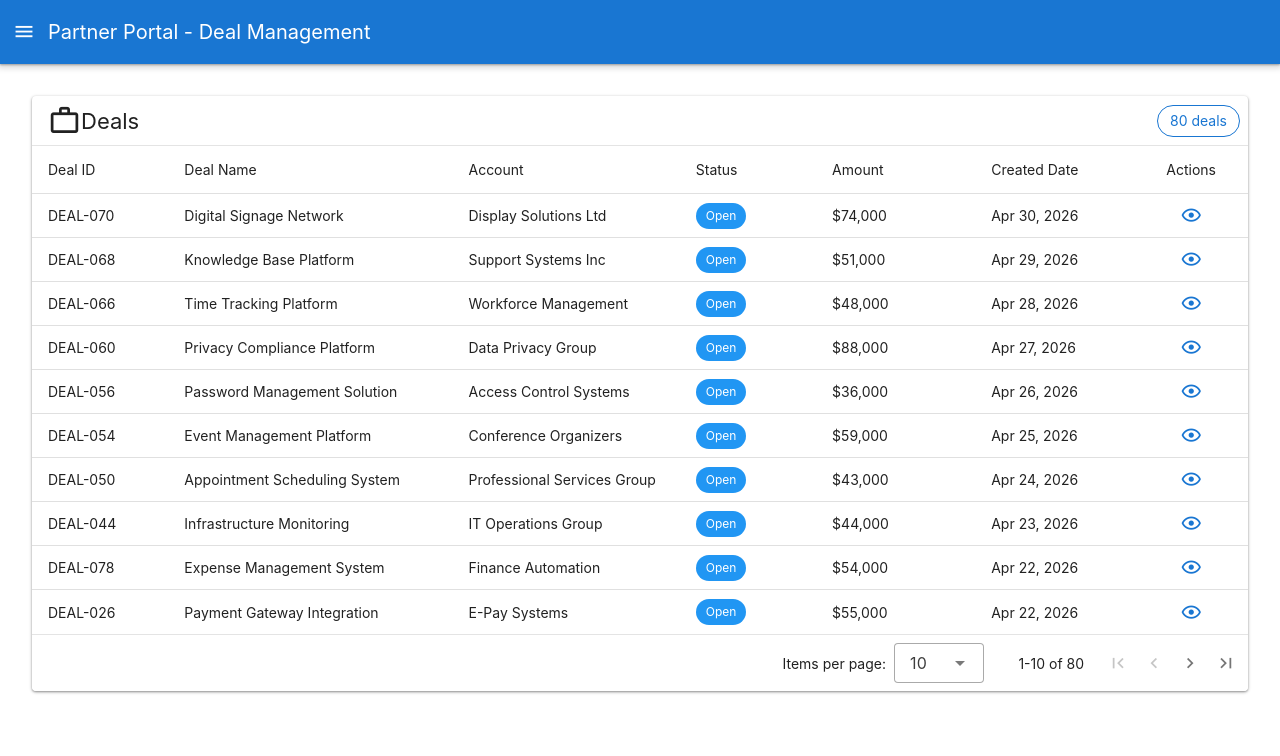
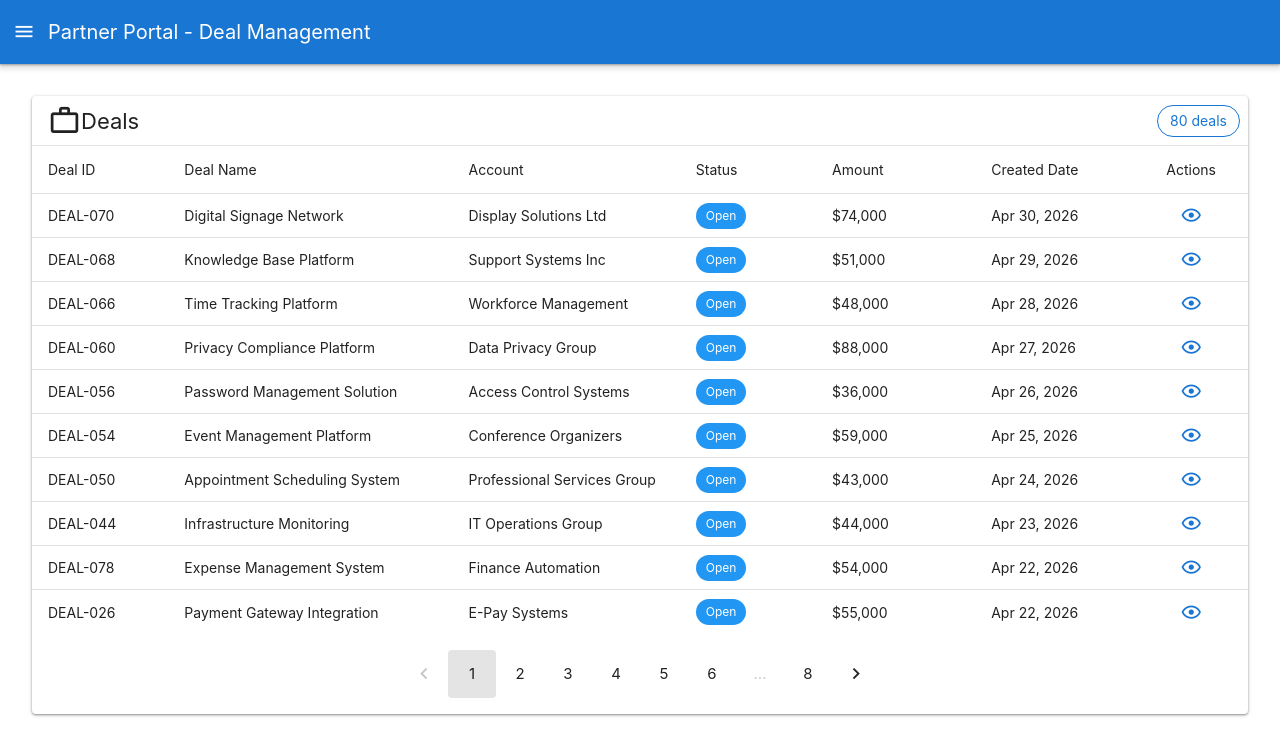
Before and after one commit to mariariazanova/partner-portal-dashboard, a Vue app: page /deals in a window 1280 px wide. Shown: the top 756 px of the page. Built offline with nearby package versions, Linux system fonts and the light colour scheme; the HTML template or start-up script is replaced by a standard one.

Commit message:
Update pagination

```diff
--- a/src/views/DealListView.vue
+++ b/src/views/DealListView.vue
@@ -18,9 +18,10 @@
           <v-data-table
             v-show="!isMobile"
             :headers="headers"
-            :items="deals"
+            :items="paginatedDeals"
             :loading="loading"
-            :items-per-page="10"
+            :items-per-page="itemsPerPage"
+            hide-default-footer
             class="elevation-0 deals-table"
             item-value="dealId"
           >
@@ -77,6 +78,15 @@
             </template>
           </v-data-table>
 
+          <!-- Desktop Pagination -->
+          <div v-show="!isMobile" class="d-flex justify-center align-center pa-4">
+            <v-pagination
+              v-model="page"
+              :length="totalPagesDesktop"
+              :total-visible="7"
+            ></v-pagination>
+          </div>
+
           <!-- Mobile Card View -->
           <div v-show="isMobile" class="pa-4">
             <v-progress-linear v-if="loading" indeterminate></v-progress-linear>
@@ -113,6 +123,8 @@ const { mobile } = useDisplay()
 const dealStore = useDealStore()
 
 // State
+const page = ref(1)
+const itemsPerPage = 10
 const mobilePage = ref(1)
 const itemsPerPageMobile = 10
 
@@ -121,6 +133,14 @@ const isMobile = computed(() => mobile.value)
 const deals = computed(() => dealStore.allDeals)
 const loading = computed(() => dealStore.loading)
 const totalDeals = computed(() => deals.value.length)
+
+// Desktop pagination
+const totalPagesDesktop = computed(() => Math.ceil(totalDeals.value / itemsPerPage))
+const paginatedDeals = computed(() => {
+  const start = (page.value - 1) * itemsPerPage
+  const end = start + itemsPerPage
+  return deals.value.slice(start, end)
+})
 
 // Mobile pagination
 const totalPages = computed(() => Math.ceil(totalDeals.value / itemsPerPageMobile))
```
